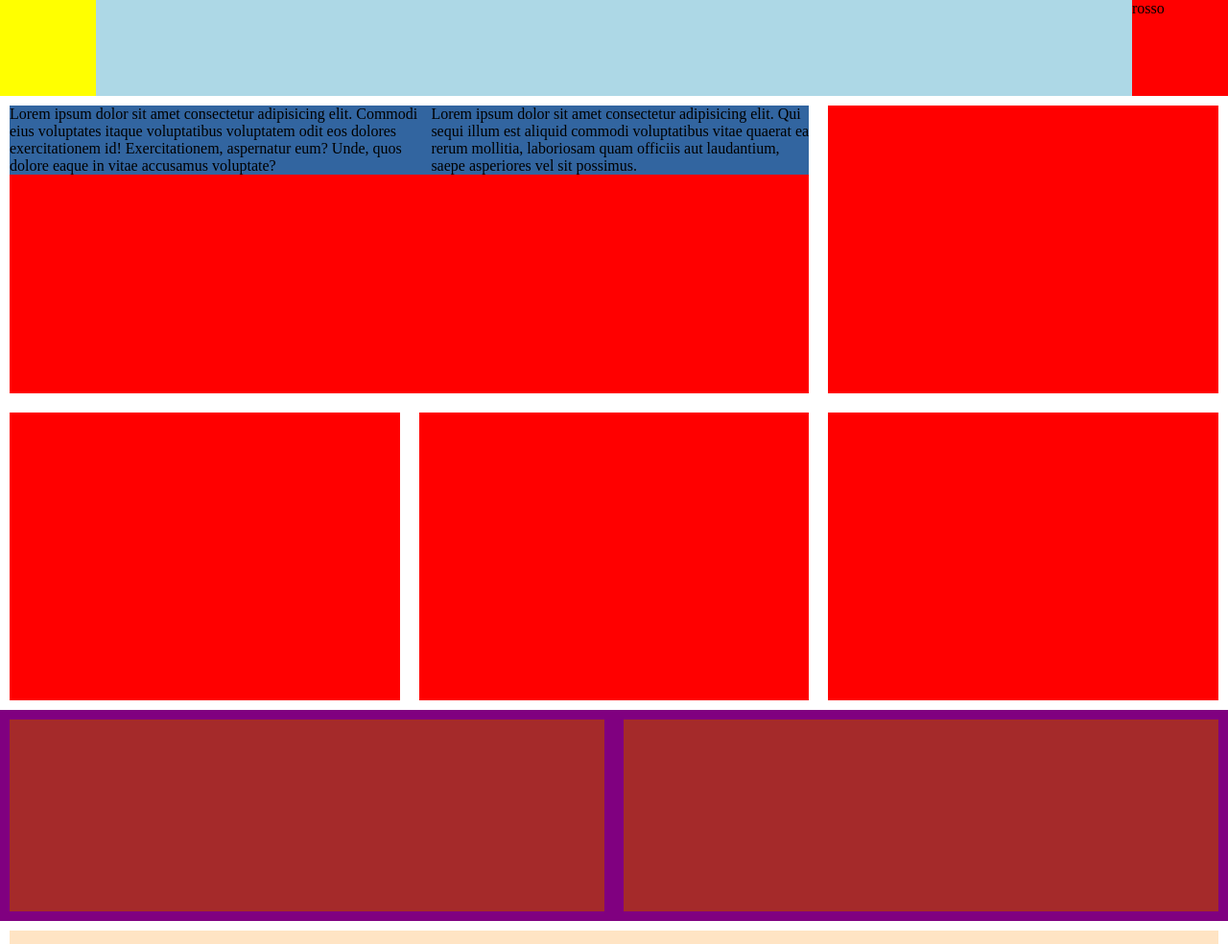
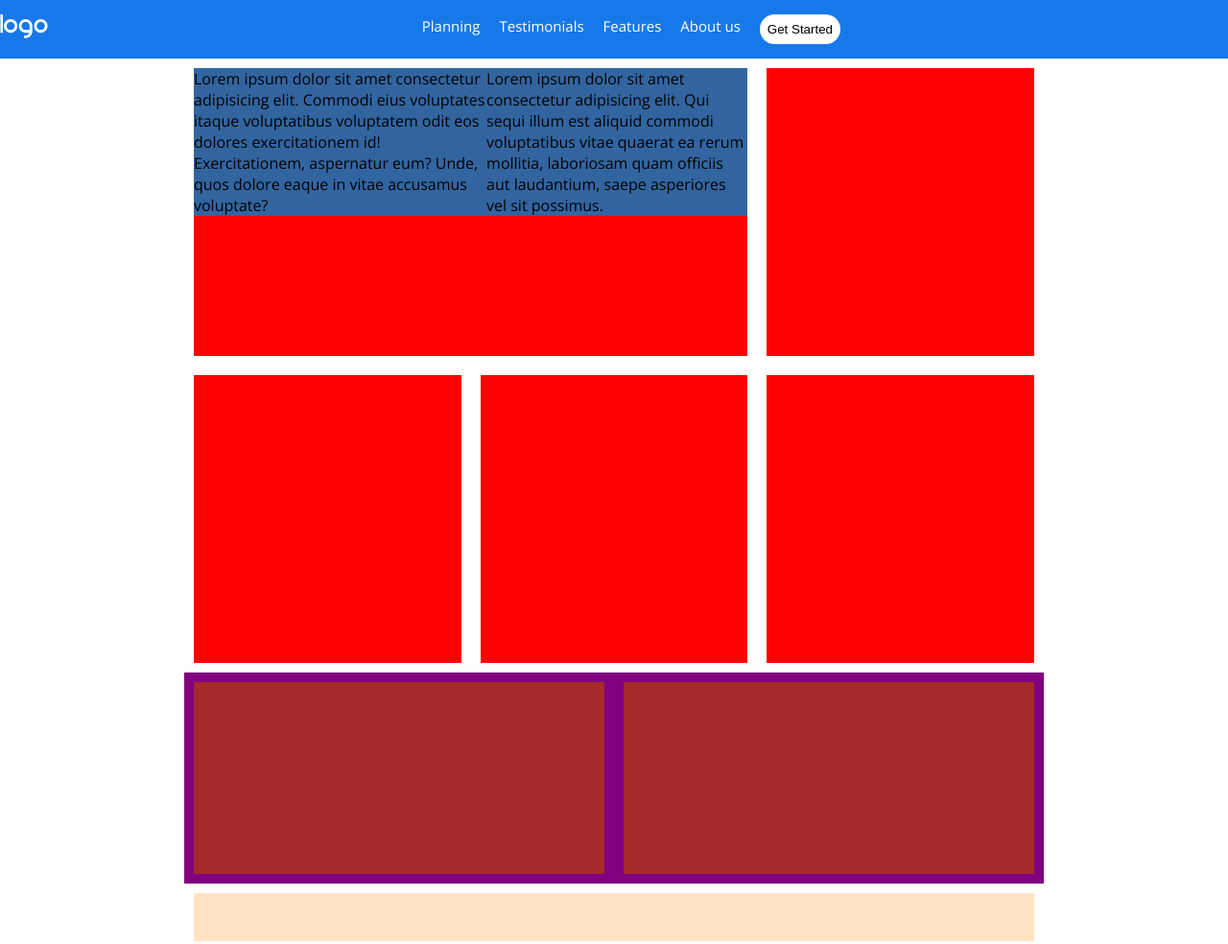
Before and after one commit to GiadaTonioni/htmlcss-responsive-layout, a plain HTML site: page index.html in a window 1280 px wide. Shown: the top 984 px of the page at 96% size. Drawn offline with nearby package versions, Linux system fonts and the light colour scheme.

Commit message:
header con posizione sbagliata

```diff
--- a/css/style.css
+++ b/css/style.css
@@ -4,9 +4,18 @@
     box-sizing: border-box;
 }
 
+body {
+    font-family: 'Open Sans', sans-serif;
+}
+
 /* STRUTTURA */
 .container {
-    max-width: 100%;
+    max-width: 70%;
+}
+
+main {
+    display: flex;
+    justify-content: center;
 }
 
 .head-flex {
@@ -15,22 +24,20 @@
 }
 
 .left-logo, .right-menu {
-    height: 100px;
-    width: 100px;
-    background-color: yellow;
+    padding: 15px 0;
 }
 
 header {
-    background-color: lightblue;
+    background-color: rgb(23, 121, 233);
 }
 
 .hamburger {
-    background-color: green;
+    color: white;
+    width: 50px;
     display: block;
 }
 
 .ext-menu {
-    background-color: red;
     display: none;
 }
 
@@ -57,13 +64,11 @@ header {
     flex-direction: column;
 }
 
-/* .content {
-
-} */
-
 .left-content, .right-content {
     background-color: rgb(50, 101, 160);
 }
+
+
 
 .section-2 {
     background-color: purple;
@@ -103,6 +108,33 @@ footer {
     background-color: gray;
 }
 
+/* FINE STRUTTURA */
+
+.ext-menu ul {
+    display: flex;
+    flex-direction: row;
+    list-style-type: none;
+    color: white;
+    font-size: 15px;
+    font-weight: 100;
+    line-height: 25px;
+}
+
+.ext-menu li {
+    margin-right: 20px;
+}
+
+.ext-menu button {
+    background-color: white;
+    border: none;
+    border-radius: 20px 20px;
+    padding: 8px;
+}
+
+.logo {
+    width: 50px;
+}
+
 
 /* TABLET */
 @media screen and (min-width: 991px) {
--- a/index.html
+++ b/index.html
@@ -6,20 +6,35 @@
     <meta name="viewport" content="width=device-width, initial-scale=1.0">
     <title>Document</title>
     <link rel="stylesheet" href="./css/style.css">
+    <link rel="preconnect" href="https://fonts.googleapis.com">
+    <link rel="preconnect" href="https://fonts.gstatic.com" crossorigin>
+    <link href="https://fonts.googleapis.com/css2?family=Open+Sans:ital,wght@0,300;0,400;0,500;0,600;0,700;0,800;1,300;1,400;1,500;1,600;1,700;1,800&display=swap" rel="stylesheet">
+    <link rel="stylesheet" href="https://cdnjs.cloudflare.com/ajax/libs/font-awesome/6.4.0/css/all.min.css" integrity="sha512-iecdLmaskl7CVkqkXNQ/ZH/XLlvWZOJyj7Yy7tcenmpD1ypASozpmT/E0iPtmFIB46ZmdtAc9eNBvH0H/ZpiBw==" crossorigin="anonymous" referrerpolicy="no-referrer" />
 </head>
 <body>
     <header>
         <div class="container">
             <div class="head-flex">
-                <div class="left-logo"></div>
+                <div class="left-logo">
+                    <img src="./img/logo.png" class="logo" alt="">
+                </div>
                 <div class="right-menu">
-                        <div class="hamburger">verde</div>
-                        <div class="ext-menu">rosso</div>
+                        <div class="hamburger"><i class="fa-sharp fa-solid fa-bars"></i></div>
+                        <div class="ext-menu">
+                            <ul>
+                                <li>Planning</li>
+                                <li>Testimonials</li>
+                                <li>Features</li>
+                                <li>About us</li>
+                                <li><button>Get Started</button></li>
+                            </ul>
+                        </div>
                 </div>
             </div>
         </div>
     </header>
     <main>
+        <div class="container">
             <!-- SECTION-1 -->
             <div class="section-1">
                     <div class="row">
@@ -100,6 +115,7 @@
                 </div>
             </div>
         </main>
+    </div>
     <footer>
         <div class="row">
             <div class="col-center"></div>
```
Lines whose indentation alone changed are shown as unchanged.
